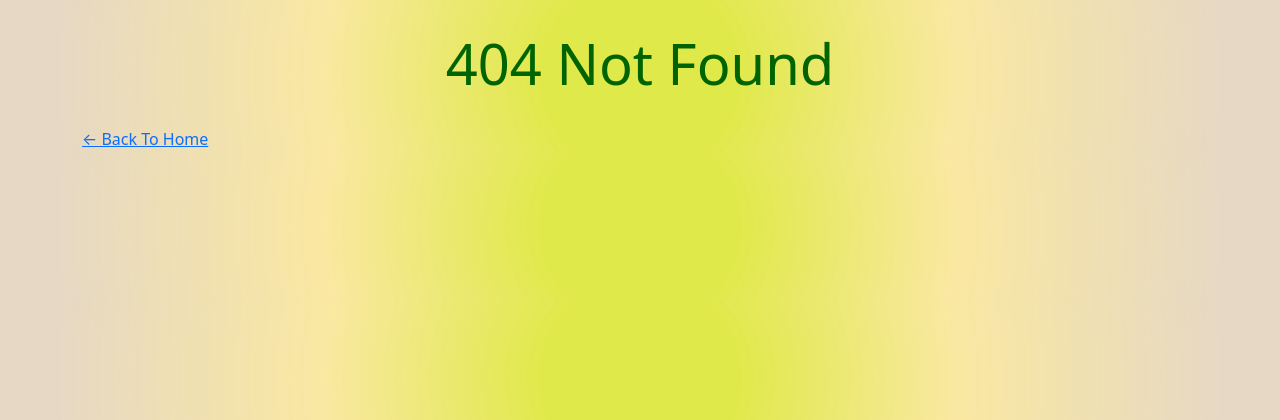
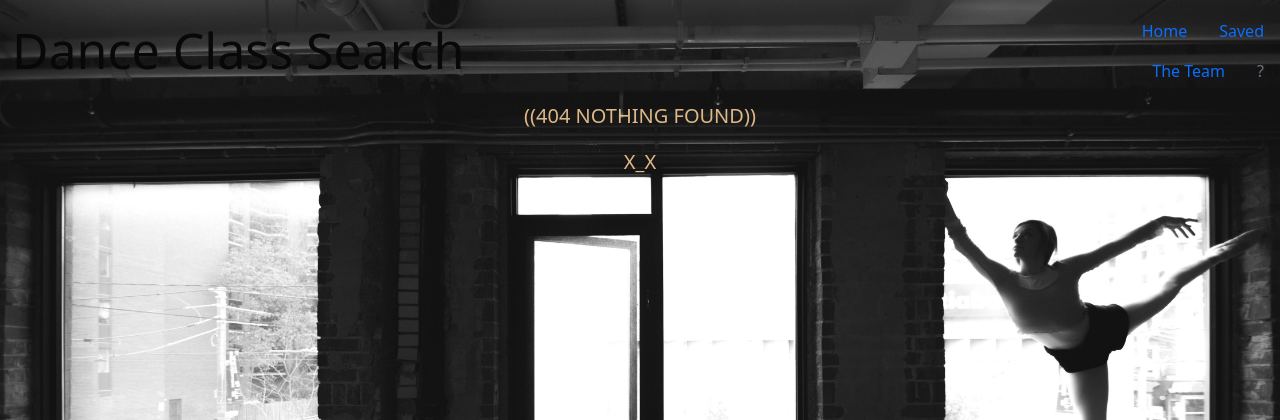
Before and after one commit to Am-White/DanceTeacher_db, a Node server app: page /notfound in a window 1280 px wide. Shown: the top 420 px of the page. Run offline with Node 20, Linux system fonts and the light colour scheme; some libraries are stand-ins or nearby versions.

Commit message:
some css styling,  added us.handlebars, touched main with header

```diff
--- a/routes/html-routes.js
+++ b/routes/html-routes.js
@@ -40,4 +40,12 @@
     res.render("add");
   });
 
+  app.get("/index", function(req, res) {
+    res.render("index2");
+  });
+
+  app.get("/us", function(req, res) {
+    res.render("us");
+  });
+
 };
--- a/views/404.handlebars
+++ b/views/404.handlebars
@@ -1,8 +1,20 @@
-<div class="container">
-  <div class="jumbotron mt-4">
-    <h1 class="display-4 text-center">404 Not Found
-      <span role="img" aria-label="Face with rolling eyes"></span>
-    </h1>
-    <a href="http://locoalhost:8080/index">← Back To Home</a>
-  </div>
+<style>
+
+   body {
+        background-image: url(dancer-in-studio-wondows.jpg);
+        background-size: cover;
+    }
+
+  #notFound {
+    text-align: center;
+    font-size: 50px;
+    font-weight: 400;
+    color: burlywood;
+  }
+
+</style>
+
+<div id="notFound">
+<p>((404 NOTHING FOUND))</p>
+<p>X_X</p>
 </div>
--- a/views/layouts/main.handlebars
+++ b/views/layouts/main.handlebars
@@ -6,12 +6,51 @@
   <script src="https://code.jquery.com/jquery.js"></script>
   <link href="https://cdn.jsdelivr.net/npm/bootstrap@5.0.0-beta1/dist/css/bootstrap.min.css" rel="stylesheet" integrity="sha384-giJF6kkoqNQ00vy+HMDP7azOuL0xtbfIcaT9wjKHr8RbDVddVHyTfAAsrekwKmP1" crossorigin="anonymous">
   <link rel="stylesheet" href="https://cdn.jsdelivr.net/npm/bootstrap-icons@1.3.0/font/bootstrap-icons.css">
+  <link rel="stylesheet" href="https://cdnjs.cloudflare.com/ajax/libs/animate.css/3.7.0/animate.min.css">
   <link rel="stylesheet" href="/assets/css/dance_style.css"/>
   {{!<link rel="stylesheet" href="./assets/css/style.css" type="text/css"/>}}
   <title>Dance</title>
 </head>
 
+
+
 <body>
+  {{!Transfer to css when linked}}
+  <style>
+        #header {
+        color:rgb(8, 8, 8);
+        font-weight:400;
+        font-size: 50px;
+    }
+  </style>
+
+  {{!Header}}
+<div class="jumbotron-fluid">
+  <nav class="navbar navbar-expand-lg navbar-light ">
+    <div class="container-fluid">
+      <a id="header" class="navbar-brand">Dance Class Search</a>
+    </div>
+
+{{!Nav links}}
+<ul class="nav justify-content-end">
+  <li class="nav-item">
+    <a class="nav-link active" aria-current="page" href="http://localhost:8080/index">Home</a>
+  </li>
+  <li class="nav-item">
+    <a class="nav-link" href="#">Saved</a>
+  </li>
+  <li class="nav-item">
+    <a class="nav-link" href="http://localhost:8080/us">The Team</a>
+  </li>
+
+  {{!Delete this and re position links}}
+  <li class="nav-item">
+    <a class="nav-link disabled" href="#" tabindex="-1" aria-disabled="true">?</a>
+  </li>
+</ul>
+  </nav>
+</div>
+
   {{{ body }}}
 </body>
 
```
Also changed, not shown: views/add.handlebars (+13 -6 lines), views/index2.handlebars (+41 -3 lines), views/search.handlebars (+12 -6 lines), views/us.handlebars (added, +39 -0 lines), views/dancer-in-studio-wondows.jpg (added).
